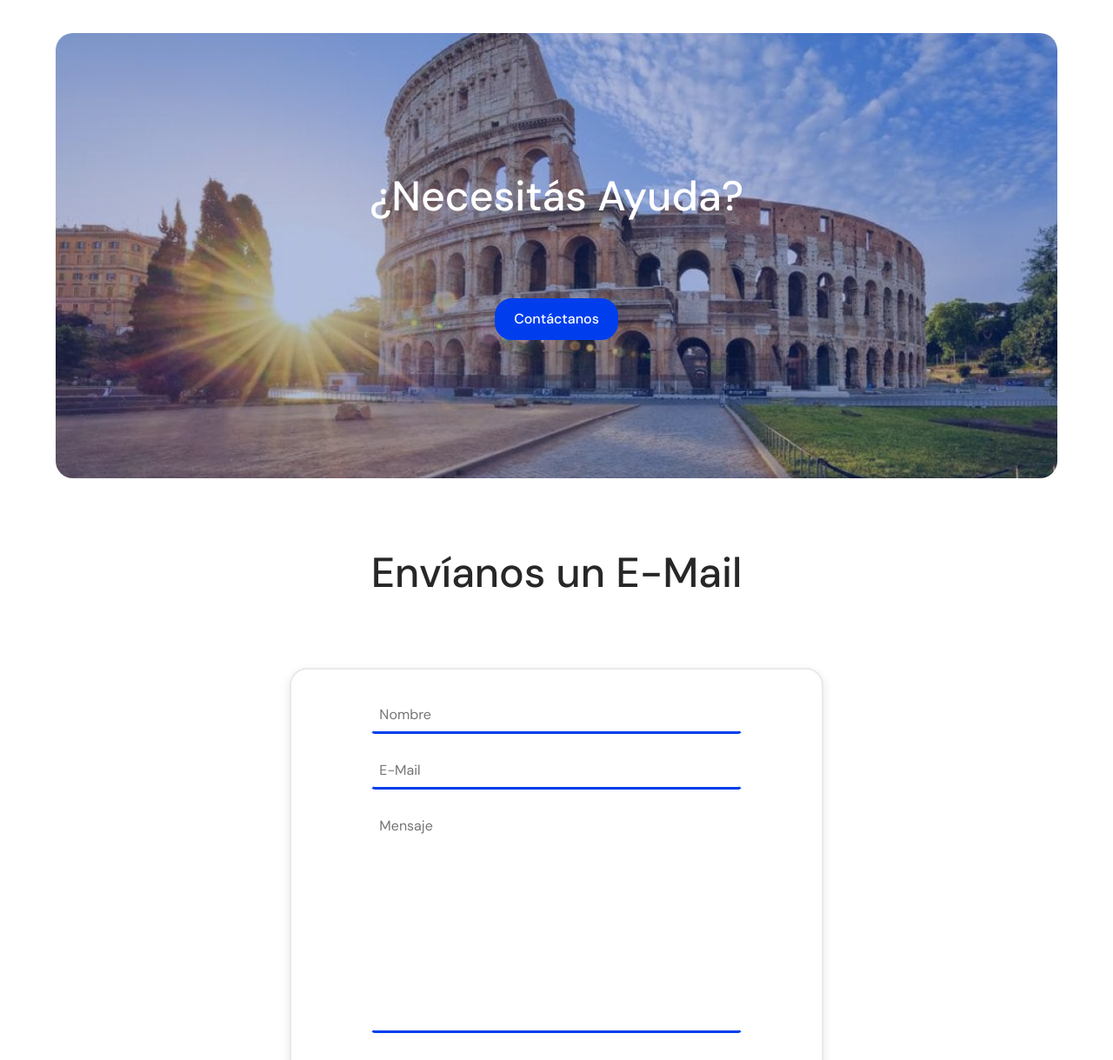
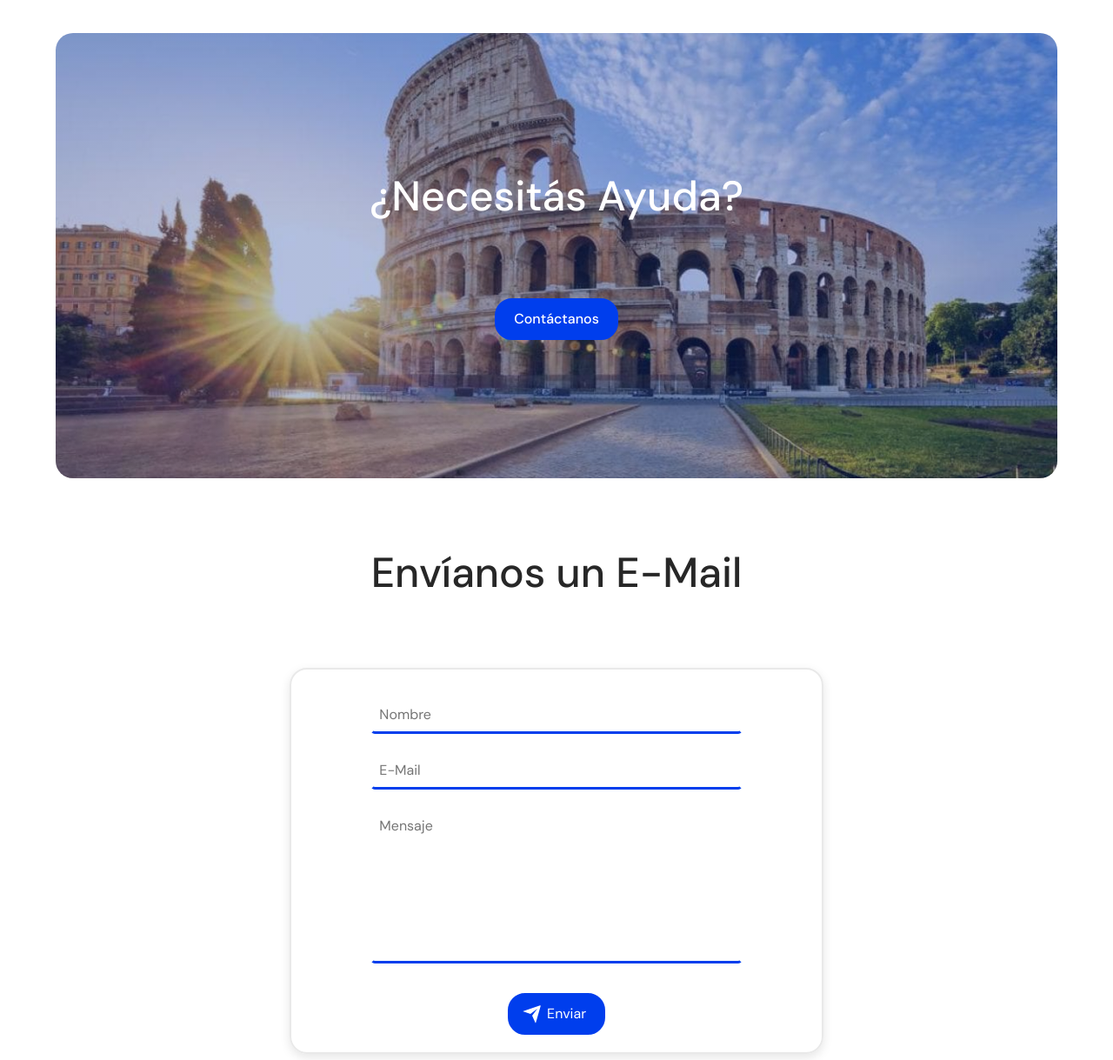
Before and after one commit to FerTorron/CiudadITA, a website: page pages/contacto.html in a window 1280 px wide. Shown: the part 62-1281 px from the top of the page at 87% size. Drawn offline with nearby package versions, Linux system fonts and the light colour scheme.

Commit message:
Modifico el Height del Form

```diff
--- a/scss/_formulario.scss
+++ b/scss/_formulario.scss
@@ -3,7 +3,7 @@
     margin: auto;
     display: flex;
     justify-content: center;
-    align-items: center;
+    align-items: center;;
 }
 .formContact{
     width: 60%;
@@ -34,6 +34,7 @@
 
     .formMsg{
         width: 70%;
+        height: 180px;
         resize: none;
         margin: 10px 0;
         padding: 7px;
```
Also changed, not shown: css/style.css, 1 other file.
